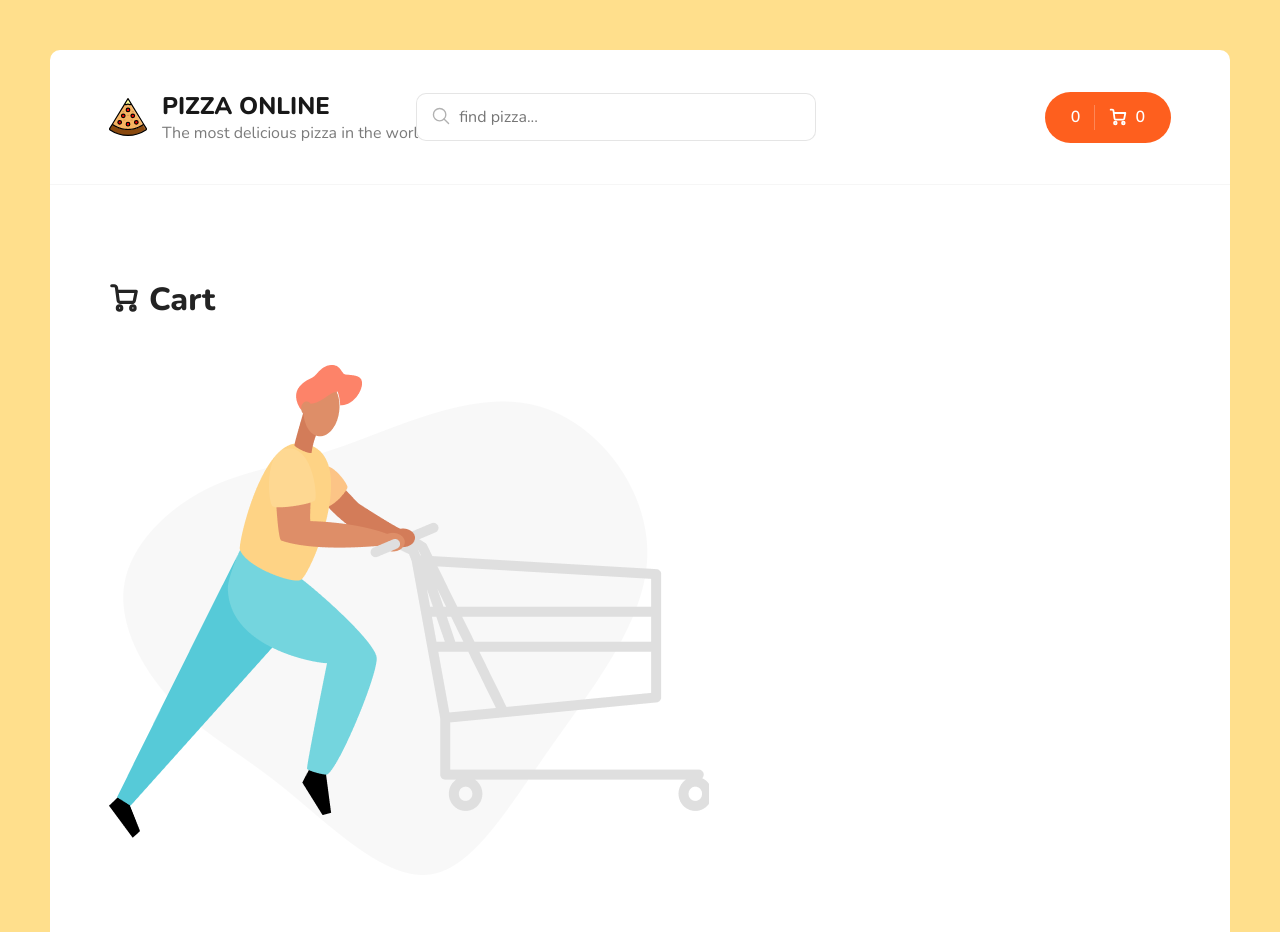
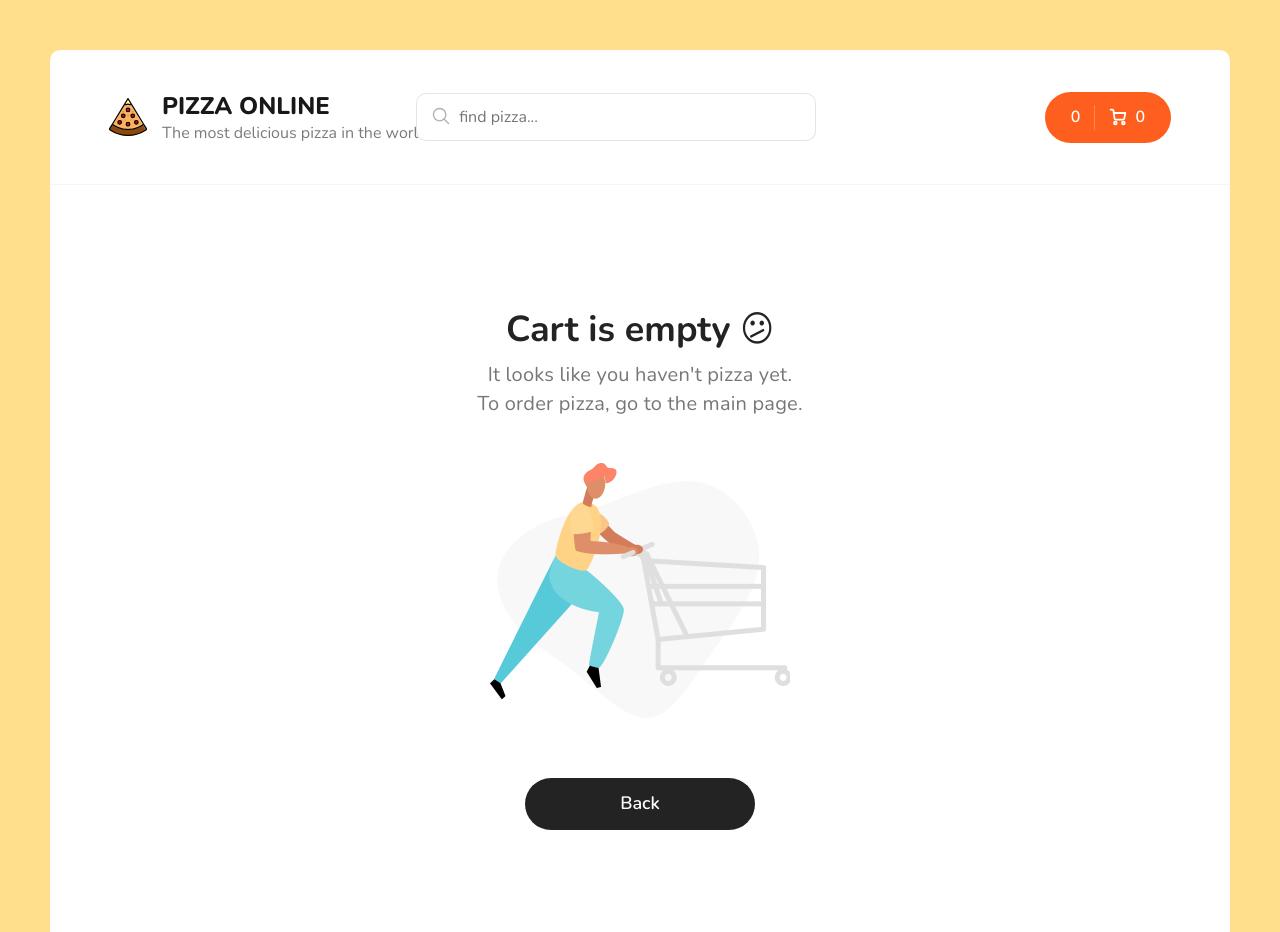
Before and after one commit to antony-black/pizza-online, a React (Create React App) app: page /cart in a window 1280 px wide. Shown: the top 932 px of the page. Built offline with nearby package versions, Linux system fonts and the light colour scheme.

Commit message:
added the CartEmpty component/refactored the Cart page

```diff
--- /dev/null
+++ b/src/components/cart-empty/index.jsx
@@ -0,0 +1,22 @@
+import React from 'react';
+import { Link } from 'react-router-dom';
+
+export const CartEmpty = () => {
+  return (
+    <>
+      <div className="container container--cart">
+          <div className="cart cart--empty">
+            <h2>Cart is empty <span>😕</span></h2>
+            <p>
+              It looks like you haven't pizza yet.<br />
+              To order pizza, go to the main page.
+            </p>
+            <img src="/img/empty-cart.png" alt="Empty cart" />
+            <Link to={'/'} className="button button--black">
+              <span>Back</span>
+            </Link>
+          </div>
+        </div>
+    </>
+  );
+}
--- a/src/components/cart-item/index.jsx
+++ b/src/components/cart-item/index.jsx
@@ -8,7 +8,7 @@ export const CartItem = (pizza) => {
   const price = parseFloat((pizza.price * pizza.count).toFixed(2));
 
   const handleAddPizza = () => {
-    dispatch(addPizza(pizza));
+    dispatch(addPizza({id: pizza.id}));
     dispatch(setTotalPrice());
   };
 
--- a/src/pages/cart/index.jsx
+++ b/src/pages/cart/index.jsx
@@ -1,8 +1,9 @@
 import React from 'react';
 import { useSelector, useDispatch } from 'react-redux';
-import { clearCart,setTotalPrice } from '../../redux/slices/cartSlice';
+import { clearCart } from '../../redux/slices/cartSlice';
 import { CartItem } from '../../components/cart-item';
 import { Link } from 'react-router-dom';
+import { CartEmpty } from '../../components/cart-empty';
 
 export const Cart = () => {
   const dispatch = useDispatch();
@@ -12,8 +13,11 @@ export const Cart = () => {
 
   const handleClearCart = () => {
     dispatch(clearCart());
-    dispatch(setTotalPrice());
   };
+
+  if (!totalPrice) {
+    return <CartEmpty />;
+  }
 
   return (
     <div className="cart">
@@ -91,11 +95,7 @@ export const Cart = () => {
         )}
       </div>
       <div className="content__items">
-        {allPizza.length > 0 ? (
-          allPizza.map((pizza) => <CartItem key={pizza.id} {...pizza} />)
-        ) : (
-          <img src="img/empty-cart.png" alt="empty cart" />
-        )}
+        {allPizza.map((pizza) => <CartItem key={pizza.id} {...pizza} />)}
       </div>
       <div className="cart__bottom">
         <div className="cart__bottom-details">
--- a/src/redux/slices/cartSlice.js
+++ b/src/redux/slices/cartSlice.js
@@ -23,12 +23,10 @@ const cartSlice = createSlice({
 
     reducePizza(state, action) {
       const pizzaIndex = state.allPizza.findIndex((pizza) => pizza.id === action.payload);
-      if (pizzaIndex !== -1) {
-        if (state.allPizza[pizzaIndex].count > 1) {
-          state.allPizza[pizzaIndex].count--;
-        } else {
-          state.allPizza.splice(pizzaIndex, 1);
-        }
+      if (pizzaIndex !== -1 && state.allPizza[pizzaIndex].count > 1) {
+        state.allPizza[pizzaIndex].count--;
+      } else {
+        state.allPizza.splice(pizzaIndex, 1);
       }
     },
 
@@ -38,14 +36,12 @@ const cartSlice = createSlice({
 
     clearCart(state) {
       state.allPizza = [];
+      state.totalPrice = 0;
     },
 
     setTotalPrice(state) {
-      const price = state.allPizza.reduce(
-        (total, pizza) => pizza.price * pizza.count + total,
-        0,
-      );
-      state.totalPrice = parseFloat(price.toFixed(2))
+      const price = state.allPizza.reduce((total, pizza) => pizza.price * pizza.count + total, 0);
+      state.totalPrice = parseFloat(price.toFixed(2));
     },
   },
 });
```
Also changed, not shown: 1 other file (tests, documents, lock files or other folders).
